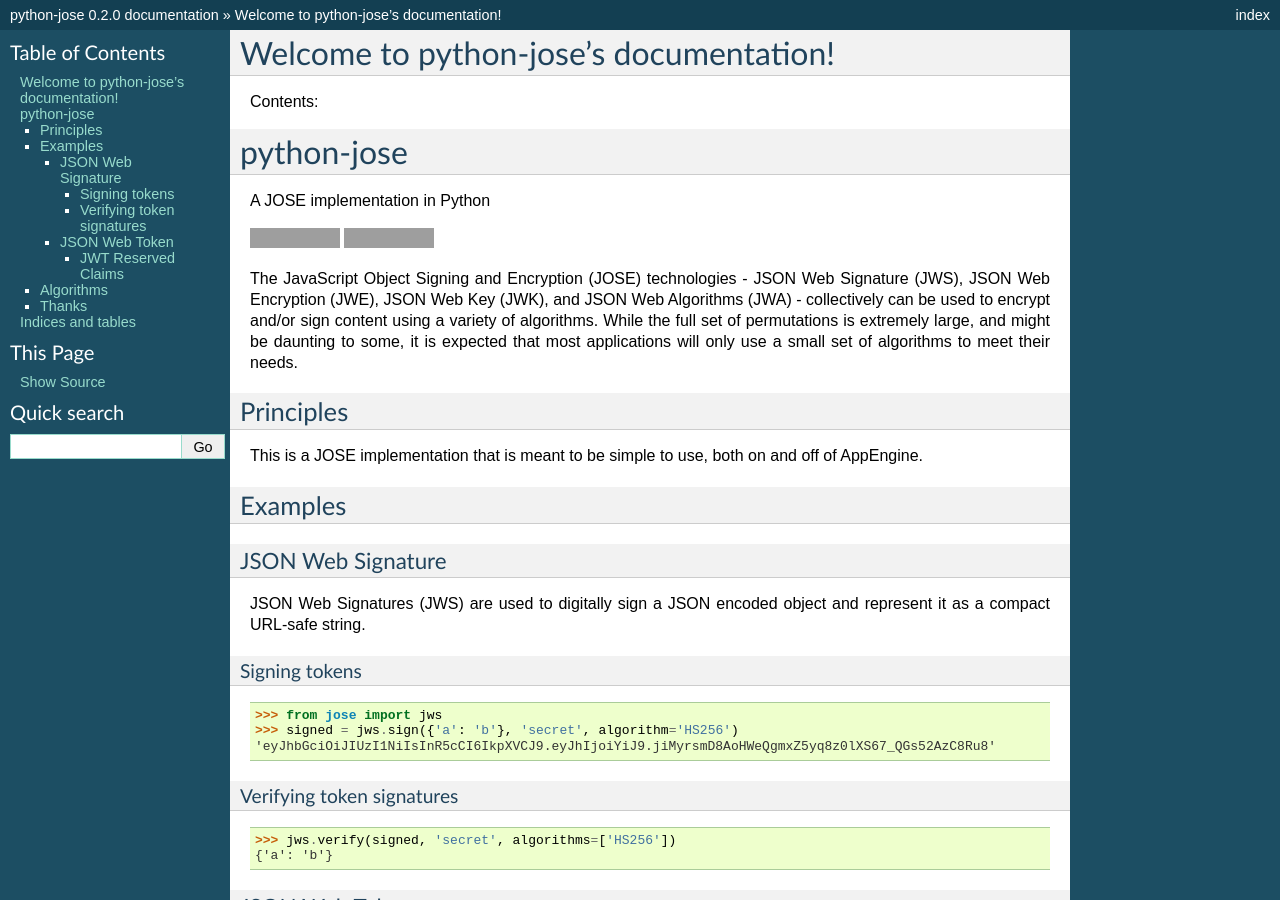
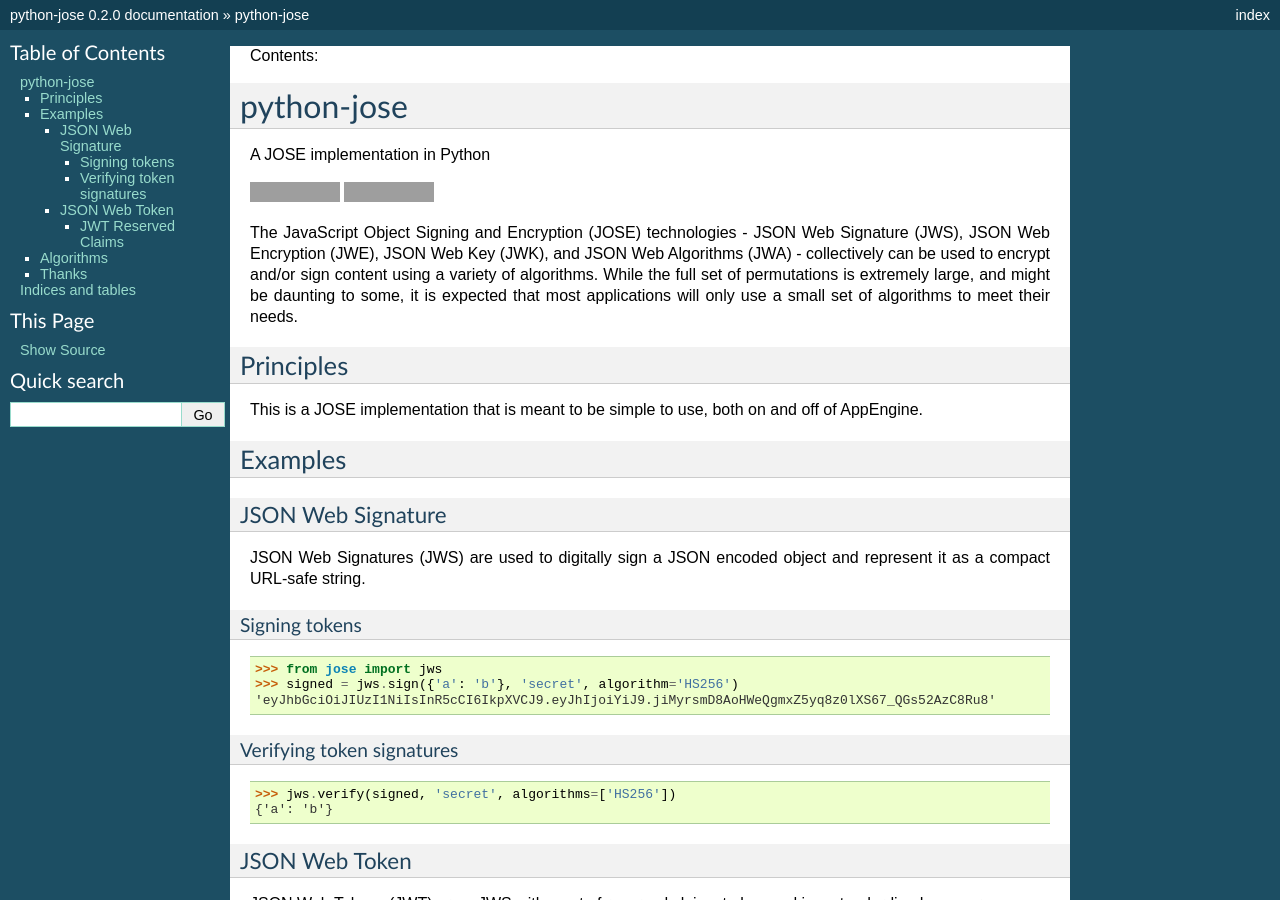
Before and after one commit to mpdavis/python-jose, a Sphinx documentation site: the page built from docs/index.rst, in a window 1280 px wide and 900 px high. Built offline with Sphinx 7.4.7, drawn with Linux system fonts in a browser that asks for light colours; some of the changed text lies outside the part shown; grey boxes are pictures that could not be loaded.

Commit message:
Docs change

```diff
--- a/docs/index.rst
+++ b/docs/index.rst
@@ -2,9 +2,6 @@
    sphinx-quickstart on Thu May  7 13:48:43 2015.
    You can adapt this file completely to your liking, but it should at least
    contain the root `toctree` directive.
-
-Welcome to python-jose's documentation!
-=======================================
 
 Contents:
 
```
